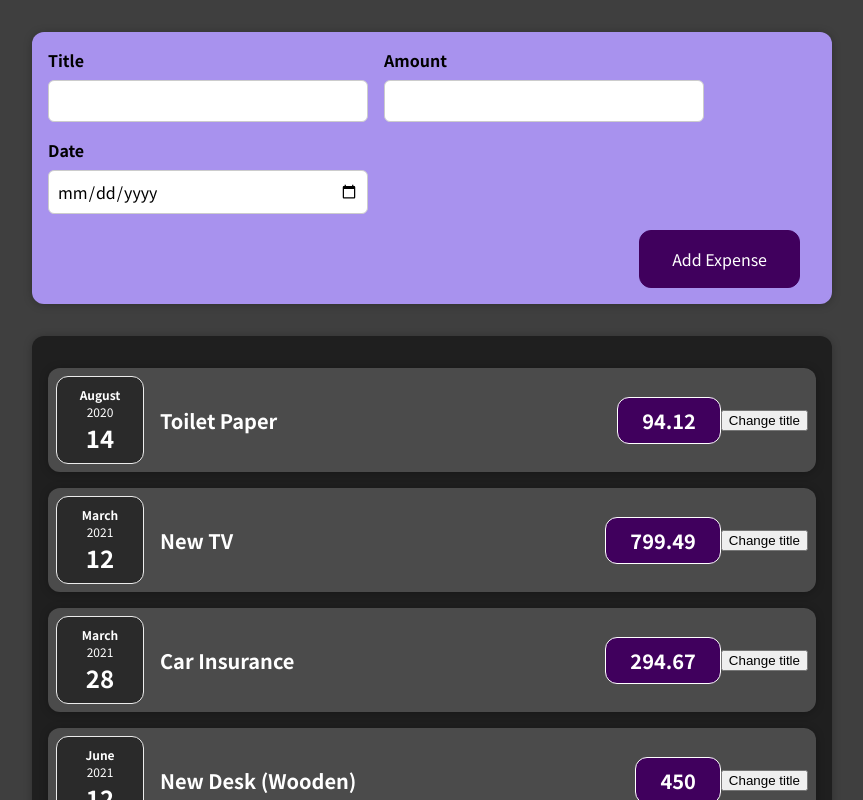
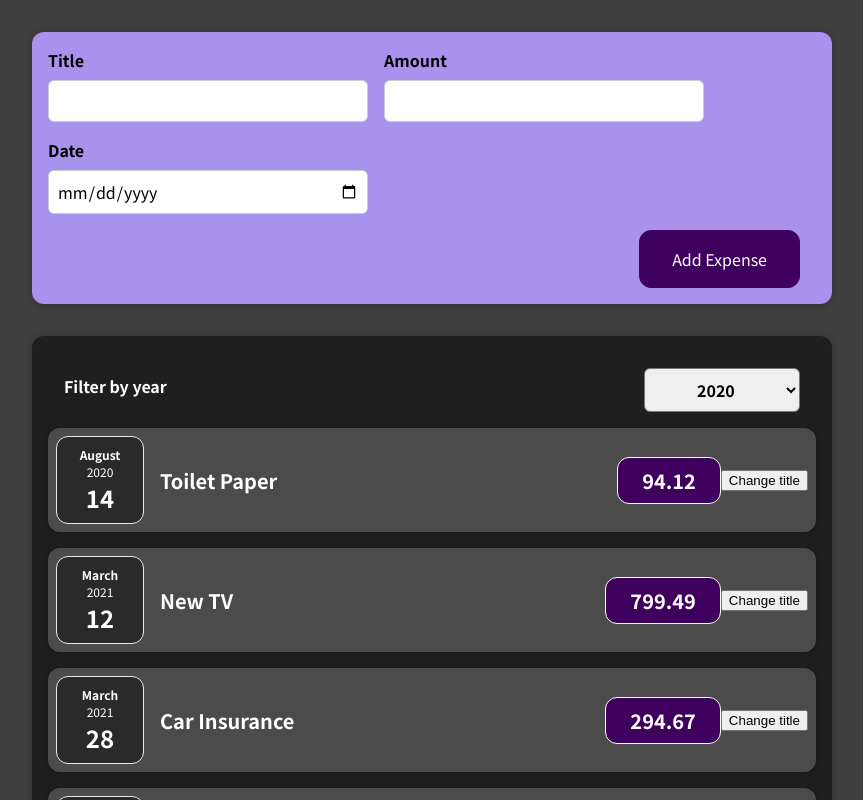
Before and after one commit to MizunoJin/react-price-app, a React (Create React App) app: page / in a window 1280 px wide. Shown: the top 800 px of the page, without its empty margins (208-1071 px from the left). Built offline with nearby package versions, Linux system fonts and the light colour scheme.

Commit message:
Able to add expense list

```diff
--- a/src/App.js
+++ b/src/App.js
@@ -1,8 +1,8 @@
+import React, { useState } from "react"
+
 import Expenses from "./components/Expenses/Expenses";
 import NewExpense from "./components/NewExpense/NewExpense"
-
-function App() {
-  const expenses = [
+const DUMMY_EXPENSES = [
   {
     id: "e1",
     title: "Toilet Paper",
@@ -24,10 +24,19 @@
   },
 ];
 
+function App() {
+  const [expenses, setExpenses] = useState(DUMMY_EXPENSES);
+
+  const addExpenseHandler = expense => {
+    setExpenses(prevExpenses => {
+      return [expense, ...prevExpenses]
+    })
+  }
+
   return (
     <div>
-      <NewExpense />
-      <Expenses expenses={expenses}/>
+      <NewExpense onAddExpense={addExpenseHandler} />
+      <Expenses items={expenses}/>
     </div>
   );
 }
--- a/src/components/Expenses/ExpenseItem.js
+++ b/src/components/Expenses/ExpenseItem.js
@@ -15,7 +15,7 @@
     <Card className="expense-item">
       <ExpenseDate date={props.date}/>
       <div className="expense-item__description">
-        <h2>{title}</h2>
+        <h2>{props.title}</h2>
         <div className="expense-item__price">{props.amount}</div>
       </div>
       <button onClick={clickHandler}>Change title</button>
--- a/src/components/Expenses/Expenses.js
+++ b/src/components/Expenses/Expenses.js
@@ -1,31 +1,31 @@
-import ExpenseItem from './ExpenseItem'
-import Card from '../UI/Card'
-import './Expenses.css'
+import React, { useState } from "react";
+import ExpenseItem from "./ExpenseItem";
+import Card from "../UI/Card";
+import "./Expenses.css";
+import ExpensesFilter from "./ExpensesFilter";
 
-function Expenses (props) {
+function Expenses(props) {
+  const [filteredYear, setFilteredYear] = useState("2020");
+  const ChangeExpensesFilterHandler = (changedExpenseFilter) => {
+    setFilteredYear(changedExpenseFilter);
+  };
+
   return (
-    <Card className="expenses">
-      <ExpenseItem
-        title={props.expenses[0].title}
-        amount={props.expenses[0].amount}
-        date={props.expenses[0].date}
-      />
-      <ExpenseItem
-        title={props.expenses[1].title}
-        amount={props.expenses[1].amount}
-        date={props.expenses[1].date}
-      />
-      <ExpenseItem
-        title={props.expenses[2].title}
-        amount={props.expenses[2].amount}
-        date={props.expenses[2].date}
-      />
-      <ExpenseItem
-        title={props.expenses[3].title}
-        amount={props.expenses[3].amount}
-        date={props.expenses[3].date}
-      />
-    </Card>
+    <div>
+      <Card className="expenses">
+        <ExpensesFilter
+          selected={filteredYear}
+          onChangeExpensesFilter={ChangeExpensesFilterHandler}
+        />
+        {props.items.map((expense) => (
+          <ExpenseItem
+            title={expense.title}
+            amount={expense.amount}
+            date={expense.date}
+          />
+        ))};
+      </Card>
+    </div>
   );
 }
 
--- /dev/null
+++ b/src/components/Expenses/ExpensesFilter.css
@@ -0,0 +1,24 @@
+.expenses-filter {
+  color: white;
+  padding: 0 1rem;
+}
+
+.expenses-filter__control {
+  display: flex;
+  width: 100%;
+  align-items: center;
+  justify-content: space-between;
+  margin: 1rem 0;
+}
+
+.expenses-filter label {
+  font-weight: bold;
+  margin-bottom: 0.5rem;
+}
+
+.expenses-filter select {
+  font: inherit;
+  padding: 0.5rem 3rem;
+  font-weight: bold;
+  border-radius: 6px;
+}
--- /dev/null
+++ b/src/components/Expenses/ExpensesFilter.js
@@ -0,0 +1,25 @@
+import React from "react";
+
+import "./ExpensesFilter.css";
+
+const ExpensesFilter = (props) => {
+  const filterChangeHandler = (e) => {
+    props.onChangeExpensesFilter(e.target.value)
+  }
+
+  return (
+    <div className="expenses-filter">
+      <div className="expenses-filter__control">
+        <label>Filter by year</label>
+        <select value={props.selected} onChange={filterChangeHandler}>
+          <option value="2022">2022</option>
+          <option value="2021">2021</option>
+          <option value="2020">2020</option>
+          <option value="2019">2019</option>
+        </select>
+      </div>
+    </div>
+  );
+};
+
+export default ExpensesFilter;
--- a/src/components/NewExpense/ExpenseForm.js
+++ b/src/components/NewExpense/ExpenseForm.js
@@ -1,50 +1,47 @@
 import React, { useState } from "react";
 import "./ExpenseForm.css";
 
-const ExpenseForm = () => {
+const ExpenseForm = (props) => {
   const [enteredTitle, setEnteredTitle] = useState("");
   const [enteredAmount, setEnteredAmount] = useState("");
   const [enteredDate, setEnteredDate] = useState("");
-  // const [userInput, setUserInput] = useState({
-  //   enteredTitle: "",
-  //   enteredAmount: "",
-  //   enteredDate: "",
-  // });
 
   const titleChangeHandler = (e) => {
     setEnteredTitle(e.target.value);
-    // setUserInput({
-    //   ...userInput,
-    //   enteredTitle: e.target.value,
-    // });
-    // setUserInput((prevState) => {
-    //   return {
-    //     ...prevState,
-    //     enteredTitle: e.target.value,
-    //   };
-    // });
   };
   const amountChangeHandler = (e) => {
     setEnteredAmount(e.target.value);
-    // setUserInput({
-    //   ...userInput,
-    //   enteredAmount: e.target.value,
-    // });
   };
   const dateChangeHandler = (e) => {
     setEnteredDate(e.target.value);
-    // setUserInput({
-    //   ...userInput,
-    //   enteredDate: e.target.value,
-    // });
+  };
+
+  const submitHandler = (e) => {
+    e.preventDefault();
+
+    const expenseData = {
+      title: enteredTitle,
+      amount: enteredAmount,
+      date: new Date(enteredDate),
+    };
+
+    setEnteredTitle('');
+    setEnteredAmount('');
+    setEnteredDate('');
+
+    props.onSaveExpenseData(expenseData);
   };
 
   return (
-    <form>
+    <form onSubmit={submitHandler}>
       <div className="new-expense__controls">
         <div className="new-expense__control">
           <label>Title</label>
-          <input type="text" onChange={titleChangeHandler} />
+          <input
+            type="text"
+            value={enteredTitle}
+            onChange={titleChangeHandler}
+          />
         </div>
         <div className="new-expense__control">
           <label>Amount</label>
@@ -52,6 +49,7 @@
             type="number"
             min="0.01"
             step="0.01"
+            value={enteredAmount}
             onChange={amountChangeHandler}
           />
         </div>
@@ -61,6 +59,7 @@
             type="date"
             min="2019-01-01"
             max="2022-12-31"
+            value={enteredDate}
             onChange={dateChangeHandler}
           />
         </div>
--- a/src/components/NewExpense/NewExpense.js
+++ b/src/components/NewExpense/NewExpense.js
@@ -1,10 +1,18 @@
 import "./NewExpense.css";
 import ExpenseForm from './ExpenseForm'
 
-const NewExpense = () => {
+const NewExpense = (props) => {
+  const saveExpenseDataHandler = (enteredExpenseData) => {
+    const expenseData = {
+      ...enteredExpenseData,
+      id: Math.random().toString()
+    };
+    props.onAddExpense(expenseData);
+  }
+
   return (
     <div className="new-expense">
-      <ExpenseForm />
+      <ExpenseForm onSaveExpenseData={saveExpenseDataHandler} />
     </div>
   );
 };
```
Also changed, not shown: 1 other file (tests, documents, lock files or other folders). Lines whose indentation alone changed are shown as unchanged.
